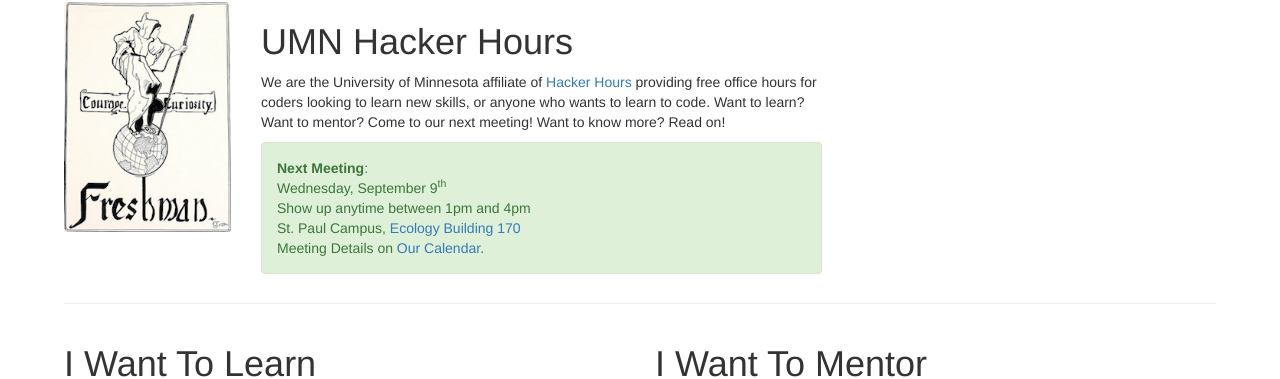
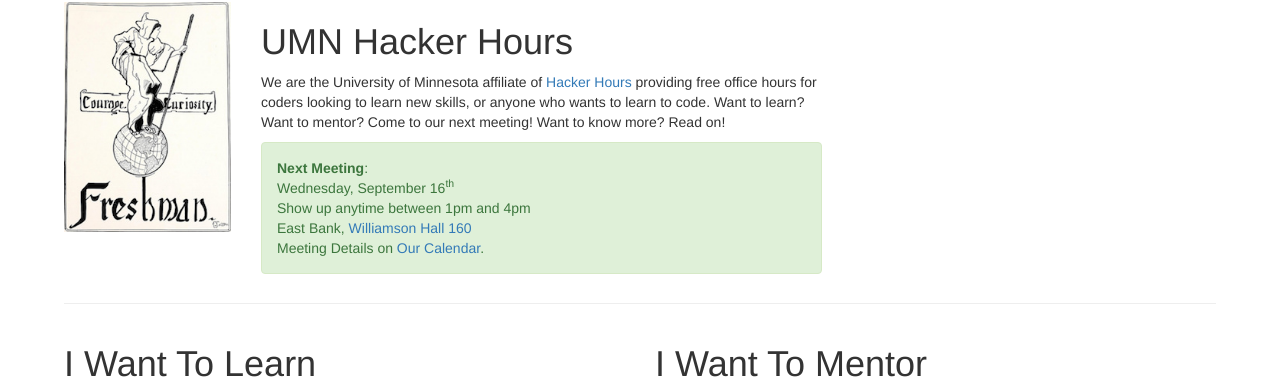
Before and after one commit to umnhackerhours/umnhackerhours.github.io, a Jekyll site: the page built from index.markdown, in a window 1280 px wide. Shown: the part 102-481 px from the top of the page. Built offline with Jekyll 4.4.1, drawn with Linux system fonts in a browser that asks for light colours.

Commit message:
September 16th meeting update

```diff
--- a/index.markdown
+++ b/index.markdown
@@ -13,9 +13,9 @@ description: Home
       <div class="alert alert-success" role="alert">
         <a class="anchor" id="next_meeting"></a>
         <strong>Next Meeting</strong>:<br />
-        Wednesday, September 9<sup>th</sup><br />
+        Wednesday, September 16<sup>th</sup><br />
         Show up anytime between 1pm and 4pm<br />
-        St. Paul Campus, <a href="http://campusmaps.umn.edu/tc/building/Ecology/">Ecology Building 170</a><br />
+        East Bank, <a href="http://campusmaps.umn.edu/tc/building/WmsonH/">Williamson Hall 160</a><br />
         Meeting Details on <a href="https://www.google.com/calendar/embed?src=umn.edu_ii9odmho4m63bsq19879mu0iis%40group.calendar.google.com&ctz=America/Chicago">Our Calendar</a>.
       </div>
     </div>
```
